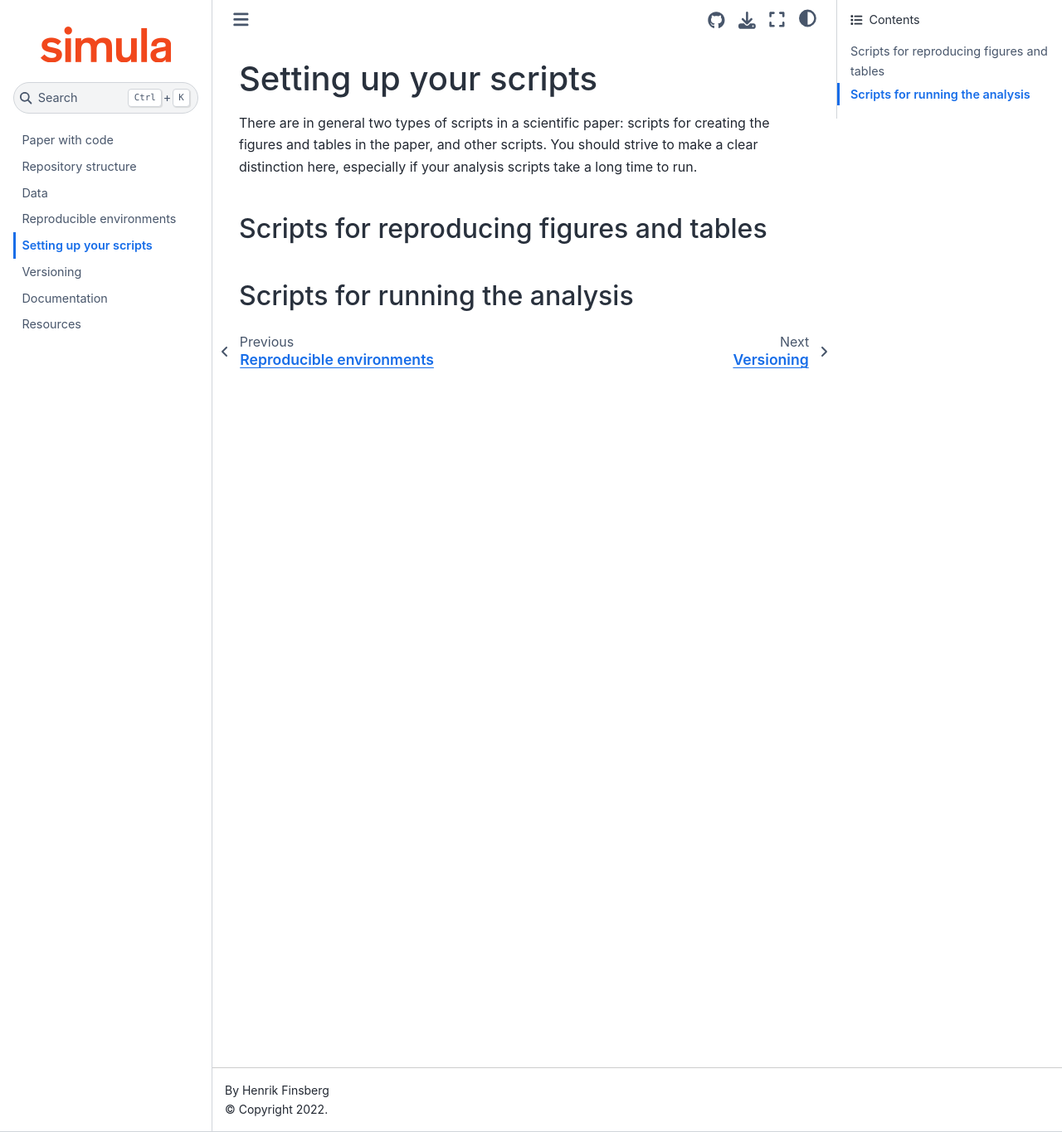
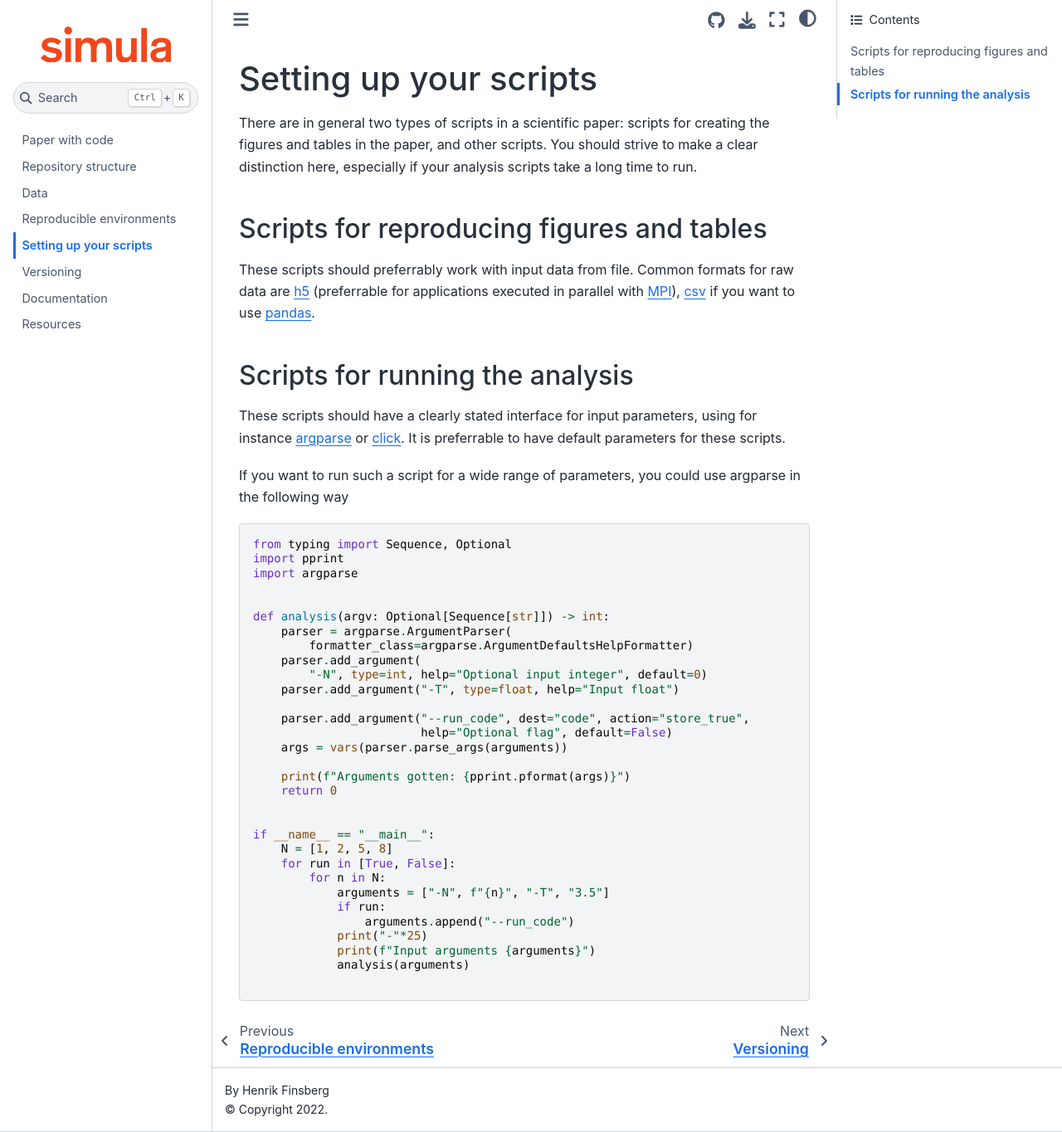
Before and after one commit to scientificcomputing/paper-with-code, a Jupyter Book: the page built from docs/scripts.md, in a window 1280 px wide and 1365 px high. Shown: the whole window at 83% size. Built offline with Jupyter Book 1.0.4 settings and Sphinx 7.4.7 and the Sphinx Book theme 1.1.4, drawn with Linux system fonts in a browser that asks for light colours.

Commit message:
Various improvements

````diff
--- a/docs/scripts.md
+++ b/docs/scripts.md
@@ -3,7 +3,45 @@
 There are in general two types of scripts in a scientific paper: scripts for creating the figures and tables in the paper, and other scripts. You should strive to make a clear distinction here, especially if your analysis scripts take a long time to run.
 
 ## Scripts for reproducing figures and tables
-
+These scripts should preferrably work with input data from file.
+Common formats for raw data are [h5](https://docs.fileformat.com/misc/h5/) (preferrable for applications executed in parallel with [MPI](https://www.mcs.anl.gov/research/projects/mpi/)), [csv](https://docs.fileformat.com/spreadsheet/csv/) if you want to use [pandas](https://pandas.pydata.org/docs/reference/api/pandas.read_csv.html).
 
 
 ## Scripts for running the analysis
+These scripts should have a clearly stated interface for input parameters, using for instance [argparse](https://docs.python.org/3/library/argparse.html) or [click](https://click.palletsprojects.com/en/latest/).
+It is preferrable to have default parameters for these scripts.
+
+If you want to run such a script for a wide range of parameters, you could use argparse in the following way
+```python
+from typing import Sequence, Optional
+import pprint
+import argparse
+
+
+def analysis(argv: Optional[Sequence[str]]) -> int:
+    parser = argparse.ArgumentParser(
+        formatter_class=argparse.ArgumentDefaultsHelpFormatter)
+    parser.add_argument(
+        "-N", type=int, help="Optional input integer", default=0)
+    parser.add_argument("-T", type=float, help="Input float")
+
+    parser.add_argument("--run_code", dest="code", action="store_true",
+                        help="Optional flag", default=False)
+    args = vars(parser.parse_args(arguments))
+
+    print(f"Arguments gotten: {pprint.pformat(args)}")
+    return 0
+
+
+if __name__ == "__main__":
+    N = [1, 2, 5, 8]
+    for run in [True, False]:
+        for n in N:
+            arguments = ["-N", f"{n}", "-T", "3.5"]
+            if run:
+                arguments.append("--run_code")
+            print("-"*25)
+            print(f"Input arguments {arguments}")
+            analysis(arguments)
+
+```
````
Also changed, not shown: docs/documentation.md (+2 -2 lines), docs/resources.md (+1 -1 lines), docs/versioning.md (+1 -1 lines).
